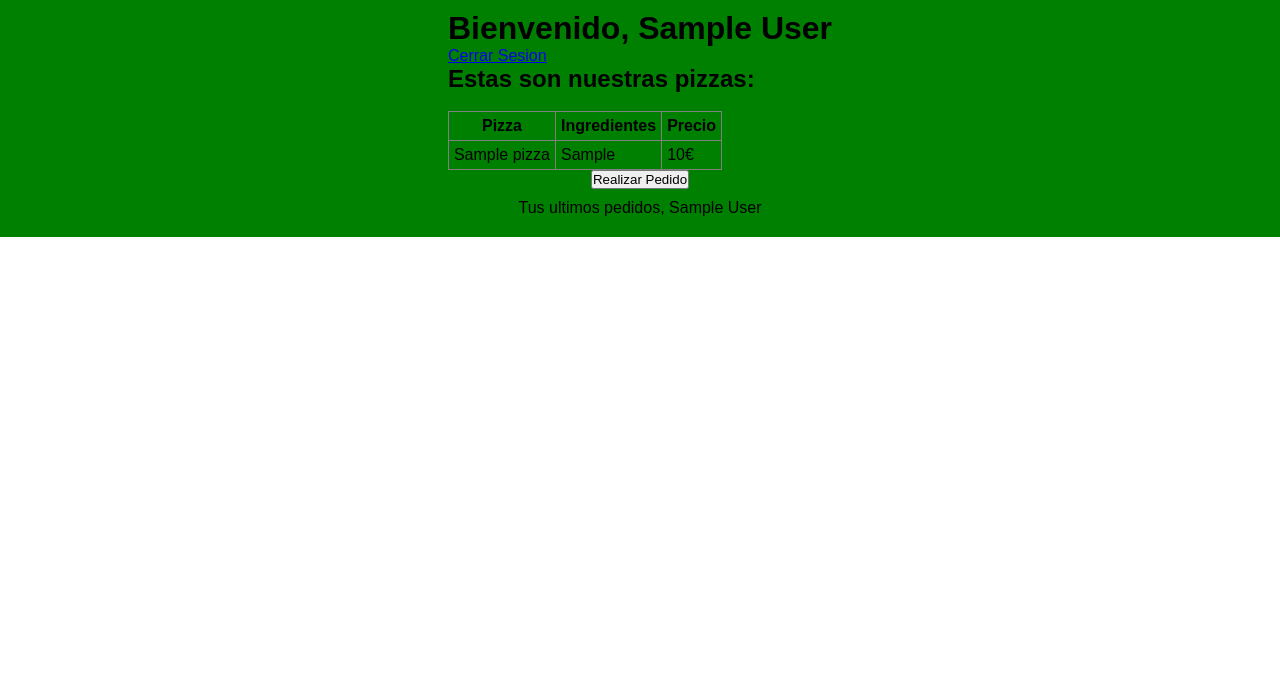
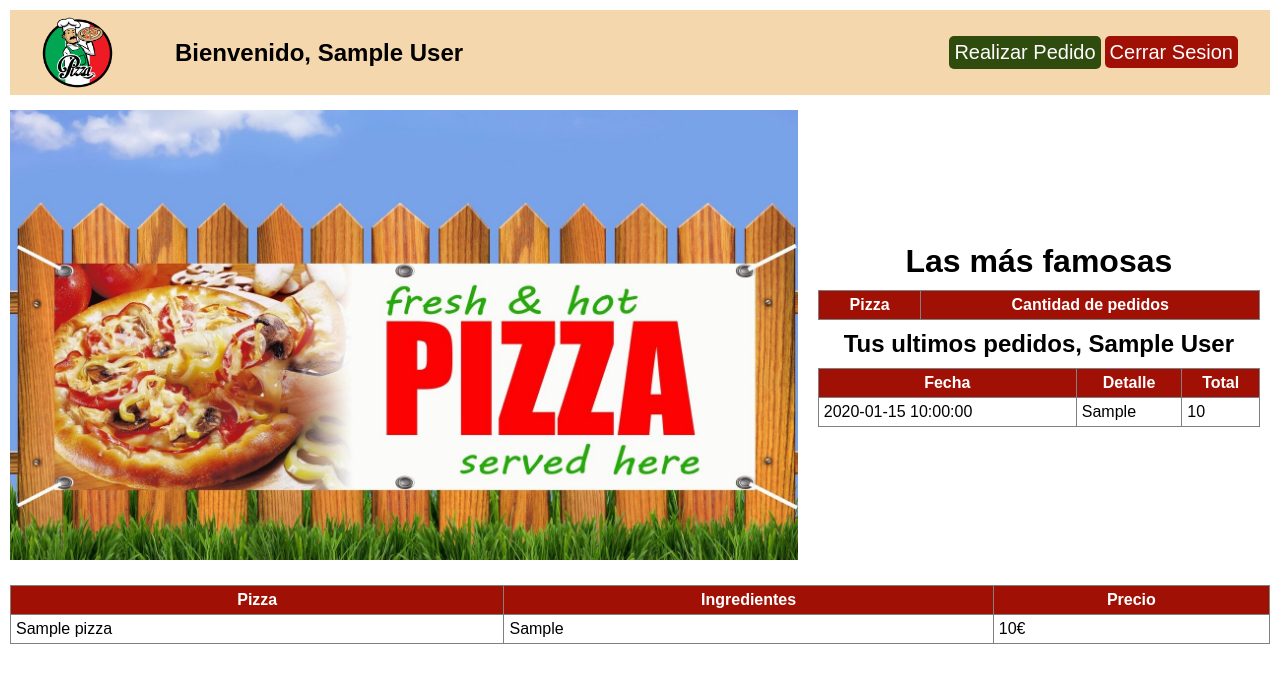
Before and after one commit to AF0ns3ca/DWES-proyectos, a PHP site: page /templates/pedido.php in a window 1280 px wide. Shown: the top 683 px of the page. Run offline with PHP 8.4, Linux system fonts and the light colour scheme; the visitor is signed in with stand-in values (Sample User, id 1); tables that the repository leaves empty or names only in its code hold one stand-in row (values such as "Sample post"); lists and menus that the app fills with data are empty.

Commit message:
estilos actualizados, estructura actualizada

```diff
--- a/DWES_tar3_Fonseca_Hernandez_Alvaro/css/styles-pedido.css
+++ b/DWES_tar3_Fonseca_Hernandez_Alvaro/css/styles-pedido.css
@@ -28,10 +28,52 @@ h1 {
   justify-content: center;
   align-items: center;
   padding: 10px;
-  background-color: green;
+}
+
+nav{
+  width: 100%;
+  padding: 5px;
+  background-color: #eebf799d;
+  display: flex;
+  flex-direction: row;
+  justify-content: space-between;
+  align-items: center;
+}
+
+img{
+  width: 75px;
+  height: 75px;
+}
+
+nav .header{
+  width: 50%;
+  display: flex;
+  flex-direction: row;
+  margin-left: 25px;
+  gap: 60px;
+  align-items: center;
+}
+
+nav .btns{
+  width: 50%;
+  display: flex;
+  flex-direction: row;
+  justify-content: flex-end;
+  margin-right: 25px;
+  gap: 10px;
+  align-items: center;
+}
+
+ul{
+  list-style: none;
+  display: flex;
+  flex-direction: row;
+  justify-content: space-around;
+  align-items: center;
 }
 
 table {
+  width: 100%;
   border-collapse: collapse;
 }
 
@@ -40,6 +82,17 @@ tr,
 td {
   padding: 5px;
 }
+
+tr:hover {
+  background-color: #2f4b0e;
+  color: #fff;
+}
+
+th {
+  background-color: #a01005;
+  color: #fff;
+}
+
 .resumen-pedido {
   width: 100%;
   display: flex;
@@ -51,3 +104,87 @@ td {
 .hide {
   display: none;
 }
+
+button {
+  border-radius: 5px;
+  padding: 5px;
+  margin: 2px;
+  border: none;
+  color: #fff;
+  cursor: pointer;
+}
+
+a {
+  text-decoration: none;
+}
+.close-sesion {
+  font-size: 20px;
+  text-align: center;
+  text-decoration: none;
+  border-radius: 5px;
+  padding: 5px;
+  margin: 2px;
+  border: none;
+  color: #fff;
+  background-color: #a01005;
+  &:hover {
+    background-color: rgb(255, 53, 53);
+  }
+}
+
+.btn-pedido {
+  font-size: 20px;
+  background-color: #2f4b0e;
+  &:hover {
+    background-color: #3d6114;
+  }
+}
+
+.table-pizzas{
+  width: 100%;
+  display: flex;
+  flex-direction: column;
+  align-items: center;
+  margin: 10px;
+}
+
+.banner{
+  width: 100%;
+  height: 450px;
+}
+
+.head-admin{
+  width: 100%;
+  margin: 15px;
+  display: flex;
+  flex-direction: row;
+  justify-content: space-between;
+  align-items: center;
+  gap: 10px;
+}
+
+.head-admin:first-child{
+  width: 70%;
+}
+
+.head-admin:last-child{
+  height: 100%;
+}
+
+.pizzas-a-pedir button{
+  width: 100%;
+  height: 40px;
+  background-color: #2f4b0e;
+  &:hover {
+    background-color: #3d6114;
+  }
+}
+
+.user-stadistic{
+  width: 100%;
+  display: flex;
+  flex-direction: column;
+  align-items: center;
+  margin: 10px;
+  gap: 10px;
+}
--- a/DWES_tar3_Fonseca_Hernandez_Alvaro/gracias.php
+++ b/DWES_tar3_Fonseca_Hernandez_Alvaro/templates/gracias.php
@@ -3,14 +3,15 @@
 <head>
     <meta charset="UTF-8">
     <meta name="viewport" content="width=device-width, initial-scale=1.0">
-    <link rel="stylesheet" href="css/style-gracias.css">
+    <link rel="stylesheet" href="../css/style-gracias.css">
+    <link rel="shortcut icon" href="favicon.ico" type="image/x-icon">
     <title>Gracias por su pedido</title>
 </head>
 <body>
     <div class="container">
         <div class="wrapper">
             <h1>¡Gracias por su pedido!</h1>
-            <img src="assets/imgs/pizza.png" alt="">
+            <img src="../assets/imgs/pizza.png" alt="">
             <h2>¡Estamos en Camino!</h2>
             <p>En breve recibirá un correo electrónico con los detalles de su pedido.</p>
             <a href="pedido.php">Volver a la pagina principal</a>
--- a/DWES_tar3_Fonseca_Hernandez_Alvaro/pedido.php
+++ b/DWES_tar3_Fonseca_Hernandez_Alvaro/templates/pedido.php
@@ -1,23 +1,10 @@
 <?php
 session_start();
 if (!isset($_SESSION["usuario"])) {
-    header("Location: index.php?redirigido=true");
+    header("Location: ../index.php?redirigido=true");
 }
 
-function conectarBD()
-{
-    //Funcion ue nos conecta a la base de datos, tenemos que mandarle la direccion ip del host, el usuario, la clave y el nombre de la BD
-    $cadena_conexion = 'mysql:dbname=dwes_t3;host=127.0.0.1';
-    $usuario = "root";
-    $clave = "";
-    try {
-        //Se crea el objeto de conexion a la base de datos y se devueve
-        $bd = new PDO($cadena_conexion, $usuario, $clave);
-        return $bd;
-    } catch (PDOException $e) {
-        echo "Error conectar BD: " . $e->getMessage();
-    }
-}
+include_once "../conexionDB.php";
 $conn = conectarBD();
 
 function listarPizzas($conn)
@@ -30,6 +17,42 @@ function listarPizzas($conn)
         echo "<tr><td>$row[nombre]</td><td>$row[ingredientes]</td><td> $row[precio]€</td></tr>";
     }
     echo "</table>";
+}
+
+function pizzasMasCompradas($conn)
+{
+    $consulta = $conn->prepare("SELECT p.nombre AS nombre_pizza, COUNT(*) AS cantidad_pedidos
+    FROM pizzas p
+    JOIN pedidos pe ON pe.detalle_pedido LIKE CONCAT('%', p.nombre, '%')
+    GROUP BY p.nombre
+    LIMIT 4");
+
+    $consulta->execute();
+    echo "<table border='1'>";
+    echo "<tr><th>Pizza</th><th>Cantidad de pedidos</th></tr>";
+    foreach ($consulta->fetchAll(PDO::FETCH_ASSOC) as $row) {
+        echo "<tr><td>$row[nombre_pizza]</td><td>$row[cantidad_pedidos]</td></tr>";
+    }
+    echo "</table>";
+
+}
+
+function ultimosPedidos($conn){
+    $consulta = $conn->prepare("SELECT pe.fecha_pedido, pe.detalle_pedido, pe.total
+    FROM pedidos pe
+    WHERE pe.id_cliente = :id_cliente
+    ORDER BY pe.fecha_pedido DESC
+    LIMIT 3");
+
+    $consulta->bindParam(":id_cliente", $_SESSION["id"]);
+    $consulta->execute();
+    echo "<table border='1'>";
+    echo "<tr><th>Fecha</th><th>Detalle</th><th>Total</th></tr>";
+    foreach ($consulta->fetchAll(PDO::FETCH_ASSOC) as $row) {
+        echo "<tr><td>$row[fecha_pedido]</td><td>$row[detalle_pedido]</td><td>$row[total]</td></tr>";
+    }
+    echo "</table>";
+
 }
 
 // FUNCIÓN PARA AGREGAR PIZZAS A PEDIDOS
@@ -84,7 +107,7 @@ function cerrarSesion()
 {
     session_unset();
     session_destroy();
-    header("Location: index.php");
+    header("Location: ../index.php");
 }
 
 // Lógica para cerrar sesion
@@ -101,7 +124,8 @@ if (isset($_GET["cerrar_sesion"])) {
 <head>
     <meta charset="UTF-8">
     <meta name="viewport" content="width=device-width, initial-scale=1.0">
-    <link rel="stylesheet" href="css/styles-pedido.css">
+    <link rel="stylesheet" href="../css/styles-pedido.css">
+    <link rel="shortcut icon" href="../favicon.ico" type="image/x-icon">
     <title>Pagina de
         <?php echo $_SESSION['nombre'] ?>
     </title>
@@ -110,18 +134,42 @@ if (isset($_GET["cerrar_sesion"])) {
 <body>
     <div class="container">
         <div class="wrapper">
-            <div class="header">
-                <?php
-                echo "<h1>Bienvenido, $_SESSION[nombre]</h1>";
-                echo "<a class='close-sesion' href='pedido.php?cerrar_sesion=true'>Cerrar Sesion</a>";
-                echo "<h2>Estas son nuestras pizzas:</h2><br>";
-                listarPizzas($conn);
-                ?>
+            <nav>
+                <div class="header">
+                    <img src="../assets/imgs/logo.png" alt="">
+                    <h1>
+                        Bienvenido,
+                        <?php echo $_SESSION['nombre'] ?>
+                    </h1>
+                </div>
+                <div class="btns">
+                    <ul>
+                        <li><button class="btn-pedido" id="pedido">Realizar Pedido</button></li>
+                        <li>
+                            <?php echo "<a class='close-sesion' href='pedido.php?cerrar_sesion=true'>Cerrar Sesion</a>"; ?>
+                        </li>
+                    </ul>
+                </div>
+            </nav>
+
+            <div class='head-admin'>
+                <img class='banner' src='../assets/imgs/banner.jpg' alt='banner-pizzeria'>
+                <div class="user-stadistic">
+                    <h1>Las más famosas</h1>
+                    <?php pizzasMasCompradas($conn) ?>
+                    <h2>Tus ultimos pedidos,
+                                <?php echo $_SESSION['nombre'] ?>
+                            </h2>
+                            <?php ultimosPedidos($conn) ?>
+
+                </div>
+
+            </div>
+            <div class='table-pizzas'>
+                <?php listarPizzas($conn); ?>
             </div>
 
-            <div>
-                <button id="pedido">Realizar Pedido</button>
-            </div>
+
             <div class="pedido hide" id="hide-pedido">
                 <form method="POST" id="form-pedido">
                     <div>
@@ -148,14 +196,14 @@ if (isset($_GET["cerrar_sesion"])) {
                     <button type="button" id="cancel-btn" onclick="cancelar()">Cancelar</button>
                 </form>
             </div>
-            <div class="resumen-pedido">
-                <p>Tus ultimos pedidos,
-                    <?php echo $_SESSION['nombre'] ?>
-                </p>
+            <div class="pizzas-mas-pedidas">
+
             </div>
+
+
         </div>
     </div>
-    <script src="js/pedido.js"></script>
+    <script src="../js/pedido.js"></script>
 </body>
 
 </html>
```
Also changed, not shown: DWES_tar3_Fonseca_Hernandez_Alvaro/css/style-admin.css (+36 -10 lines), DWES_tar3_Fonseca_Hernandez_Alvaro/css/style-index.css (+7 -5 lines), DWES_tar3_Fonseca_Hernandez_Alvaro/css/style-registro.css (+15 -5 lines), DWES_tar3_Fonseca_Hernandez_Alvaro/index.php (+4 -3 lines), DWES_tar3_Fonseca_Hernandez_Alvaro/templates/nuevo_usuario.php (renamed from DWES_tar3_Fonseca_Hernandez_Alvaro/nuevo_usuario.php, +5 -3 lines), DWES_tar3_Fonseca_Hernandez_Alvaro/templates/zona_admin.php (renamed from DWES_tar3_Fonseca_Hernandez_Alvaro/zona_admin.php, +25 -13 lines), DWES_tar3_Fonseca_Hernandez_Alvaro/assets/imgs/banner.jpg (added), DWES_tar3_Fonseca_Hernandez_Alvaro/favicon.ico (added).
